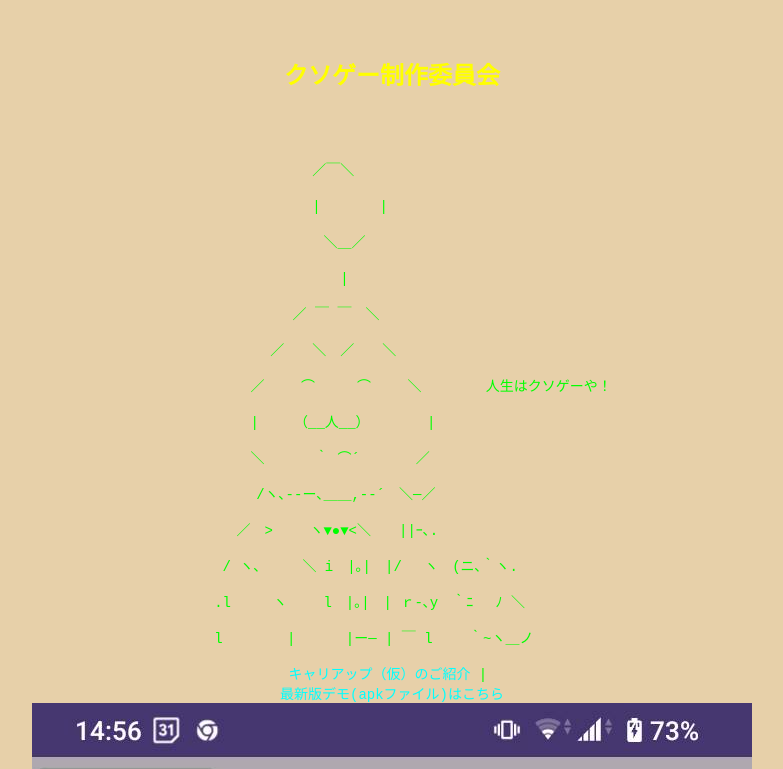
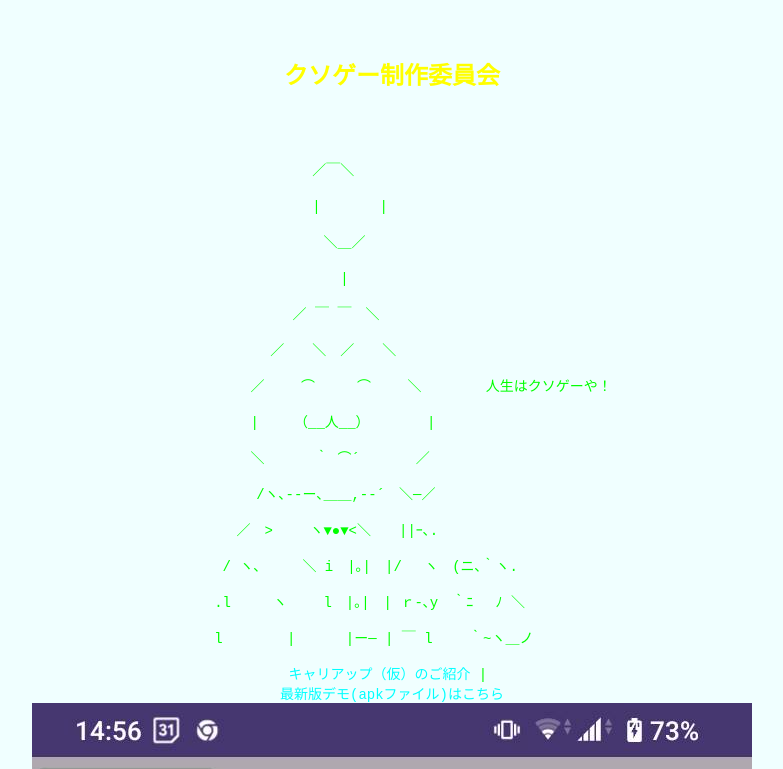
Before and after one commit to afjoiaf/afjoiaf, a plain HTML site: page index.html in a window 1280 px wide. Shown: the top 769 px of the page, without its empty margins (248-1031 px from the left). Drawn offline with Linux system fonts and the light colour scheme.

Commit message:
Update index.html

```diff
--- a/index.html
+++ b/index.html
@@ -5,7 +5,7 @@
 <title>みどりのらっこの発表会</title>
 <style>
     body {
-        background-color: #E7D0A9;
+        background-color: azure;
         color: #0f0;
         font-family: "MS Gothic", "Courier New", monospace;
         white-space: pre;
```
